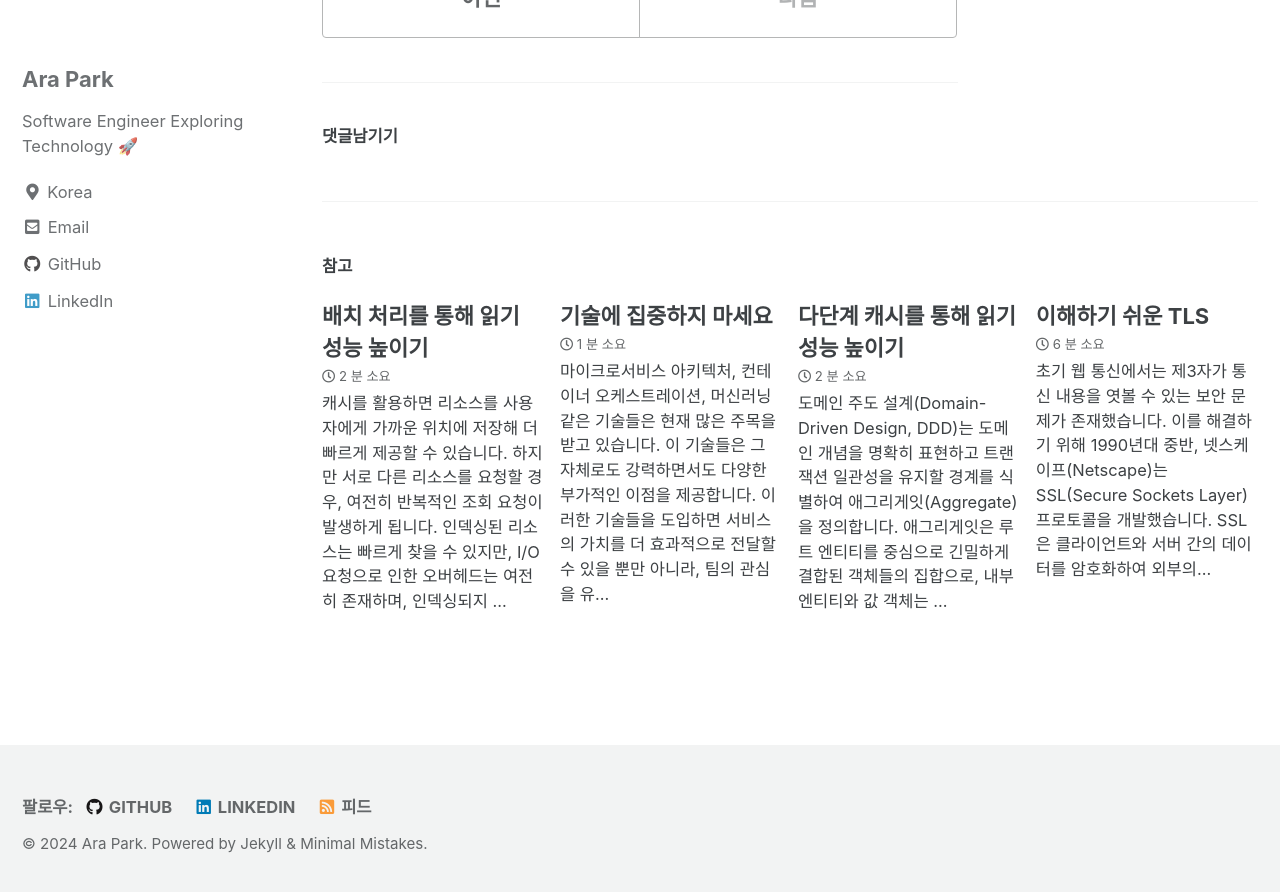
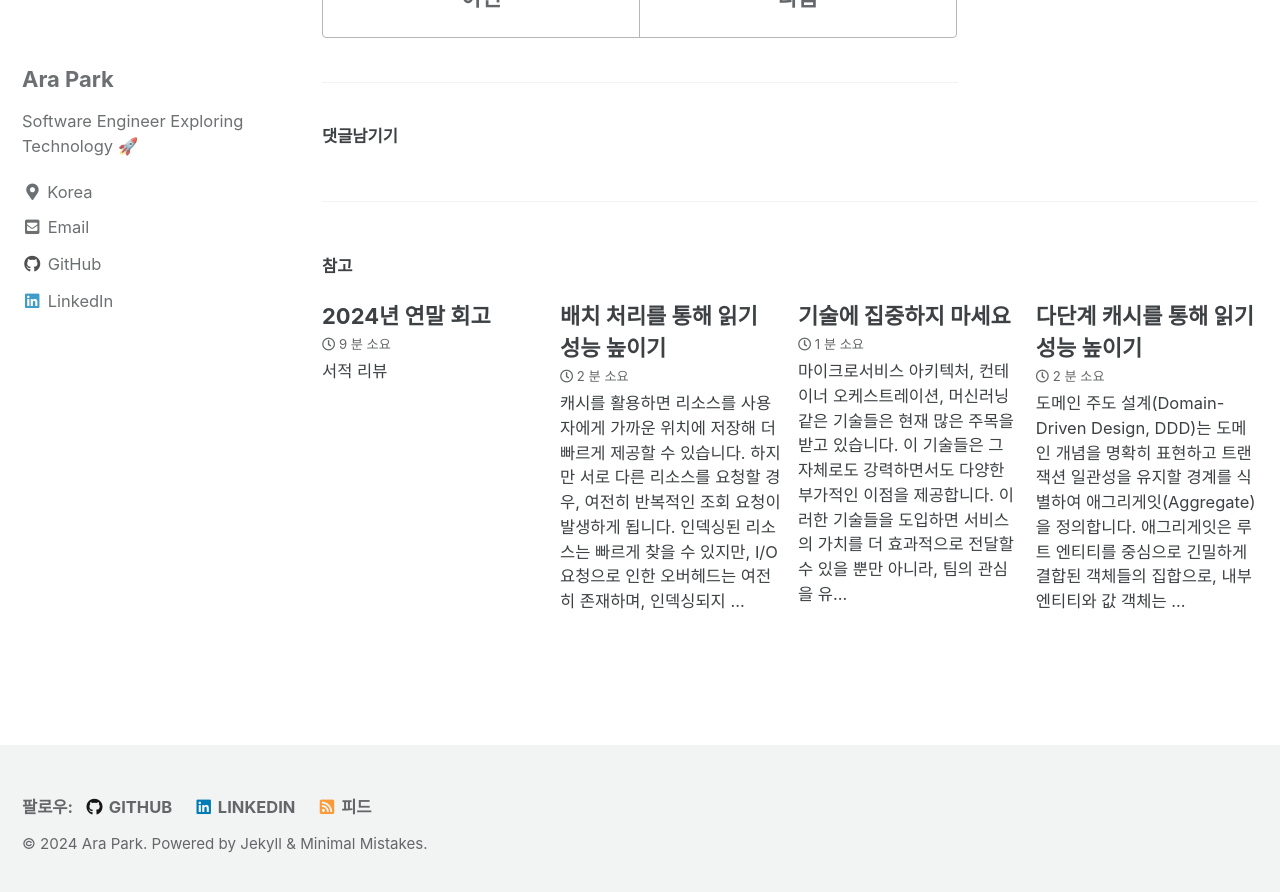
Before and after one commit to siyul-park/siyul-park.github.io, a Jekyll site: the page built from _posts/2024-10-22-improving-bottleneck-points-through-profiling.md, in a window 1280 px wide and 900 px high, scrolled down 13141 px. Shown: the top 892 px of the window. Built offline with Jekyll 4.4.1, drawn with Linux system fonts in a browser that asks for light colours; cached includes are drawn as plain includes; comment, search, counter and statistics services are not loaded; part of the change alters nothing that is shown.

Commit message:
docs: 2024-12-19-2024-review

```diff
--- a/_posts/2024-10-22-improving-bottleneck-points-through-profiling.md
+++ b/_posts/2024-10-22-improving-bottleneck-points-through-profiling.md
@@ -282,7 +282,7 @@ func (p *OutPort) Open(proc *process.Process) *packet.Writer {
 		p.mu.Lock()
 		defer p.mu.Unlock()
 
-    delete(p.writers, proc)
+		delete(p.writers, proc)
 		writer.Close()
 	}))
 
--- /dev/null
+++ b/_posts/2024-12-19-2024-review.md
@@ -0,0 +1,58 @@
+---
+title: "2024년 연말 회고"
+date: 2024-12-19 12:00:00 +0900
+categories: "review"
+tags: ["review"]
+---
+
+## 서적 리뷰
+
+군 복무 기간 동안 개발 환경이 매우 제한적이어서 실제로 코드를 작성하고 협업하며 시장에 마주치는 다양한 경험을 얻기 어려웠습니다. 이러한 공백을 메우기 위해 직접적인 경험 대신 간접 경험을 활용하기로 결정했습니다. 그동안 구입만 해두고 읽지 못했던 여러 서적을 읽으며 지식의 깊이와 폭을 넓히는 데 집중했습니다.
+
+- **[데이터 중심 애플리케이션 설계 | 마틴 클레프만](https://product.kyobobook.co.kr/detail/S000001766328)**: 이 책은 데이터베이스의 내부 구조부터 시작해 분산 시스템 설계 방법, 이종 데이터베이스를 통합하여 애플리케이션을 구축하는 방법까지 폭넓은 내용을 다루고 있습니다. 각 주제에 대한 깊이는 일부 서적에 비해 얕은 편이지만, 입문서로는 적절합니다. 특히 애플리케이션을 이종 데이터베이스가 통합된 거대한 메타데이터베이스로 바라보는 관점이 흥미로웠고, 다양한 구성 요소로 이루어진 분산 시스템에서 신뢰할 수 있는 시스템을 구축하기 위한 여러 시도와 동일한 도메인 모델을 다양한 관점에서 분리하여 처리하는 방식 또한 매력적이었습니다.
+
+- **[데이터베이스 인터널스 | 알렉스 페트로프](https://product.kyobobook.co.kr/detail/S000001804998)**: 이 책은 데이터베이스가 데이터를 어떻게 저장하고 분산 시스템에서 일관성을 유지하는지를 설명합니다. '데이터 중심 애플리케이션 설계'와 겹치는 부분이 있지만, 알고리즘을 더욱 자세히 다루고 있어 매력적입니다. 데이터베이스의 내부 동작 원리를 알고 싶거나 새로운 데이터베이스를 설계하고 싶은 분, 그리고 분산 시스템에 대해 알고 싶은 분께 추천합니다. 단독으로 읽어도 충분하지만, '데이터 중심 애플리케이션 설계'를 먼저 읽고 보다 큰 관점을 갖춘 후 이 책을 통해 세부적인 내용을 보충하는 것도 좋은 접근법입니다.
+
+- **[소프트웨어 아키텍처 101 | 마크 리처드](https://product.kyobobook.co.kr/detail/S000001810445)**: 이 책은 소프트웨어 아키텍터가 가져야 할 사고 방식과 역할, 아키텍처의 특성 및 소프트웨어가 이러한 특성을 얼마나 준수하는지를 평가하는 기법들을 설명합니다. 소프트웨어 개발자와 아키텍터의 능력과 사고 방식의 차이를 강조하며, 아키텍터가 어떤 능력을 갖추어야 하는지를 구체적으로 설명하는 부분이 흥미로웠습니다. 단순히 응집성을 높이고 복잡도를 줄이라고 지시하는 것을 넘어, ArchUnit과 같은 프레임워크를 활용하여 피트니스 함수를 수치화하고 이를 유닛 테스트처럼 CI 프로세스에 통합할 수 있다는 점도 매력적이었습니다. 또한 다양한 소프트웨어 아키텍처 스타일을 설명하는 부분은 지식의 폭을 넓히는 데 큰 도움이 되었습니다.
+
+- **[머신러닝 시스템 설계 | 칩 후옌](https://product.kyobobook.co.kr/detail/S000201212403)**: 이 책은 훈련, 피처 엔지니어링, 모델 개발 및 평가, 모델 배포, 데이터 수집, 연속 학습 및 테스트까지 머신러닝 시스템을 설계하고 운영하는 모든 단계를 다룹니다. 토이 프로젝트를 넘어서 하나의 서비스를 출시하는 과정에서 실무에서 고려해야 할 모든 요소를 쉽게 설명하여 전체적인 개념을 이해하는 데 도움이 됩니다. 각 분야에 대한 깊이는 다소 제한적이지만, MLOps의 전반적인 개념을 포괄적으로 다루어 입문서로 적합합니다. MLOps에 관심 있는 모든 분들에게 추천합니다.
+
+- **[쿠버네티스 인 액션 | 마르코 룩사](https://product.kyobobook.co.kr/detail/S000001804912)**: 이 책은 쿠버네티스에 대한 개념을 시작으로 아키텍처와 세부 기능까지 폭넓게 설명합니다. 800페이지에 달하는 방대한 분량이지만, 쿠버네티스에 익숙하지 않은 사람에게는 반드시 읽어보기를 추천합니다. 도커와 같은 컨테이너 기술에 대한 내용도 포함되어 있으나, 쿠버네티스에 초점을 맞추고 있기 때문에 깊이는 다소 제한적입니다. 쿠버네티스의 다양한 기능을 설명하고 예시를 통해 실습할 수 있도록 구성되어 있어, 책을 읽는 동안 실제로 테스트를 해보면서 따라가는 것이 좋습니다.
+
+- **[자바 최적화(Optimizing Java) | 벤저민 J. 에번스](https://product.kyobobook.co.kr/detail/S000001810148)**: 이 책은 JVM의 성능 튜닝 기법을 다루며, 가비지 수집과 JIT 기법 등 JVM의 내부 구조에 대해서도 설명합니다. 프로파일 기반 최적화와 JIT, JVM과 밀접하게 연결된 'Unsafe', JVM이 내부 상태를 일관되게 유지하기 위한 세이프 포인트에 관한 내용이 특히 흥미로웠습니다. 내부 구조에 대한 깊이는 약간 아쉬운 부분이 있지만, 다양한 주제를 폭넓게 다루고 있어 JVM의 입문서로 추천할 만합니다.
+
+- **[리눅스 시스템 프로그래밍 | 로버트 러브](https://product.kyobobook.co.kr/detail/S000001057569)**: 이 책은 리눅스 시스템 프로그래밍의 기초부터 고급 인터페이스와 최적화 기법까지 폭넓은 내용을 다룹니다. 시스템 프로그래머가 아니더라도 다양한 가상 머신이나 언어들이 리눅스를 고려하여 설계되었기 때문에 애플리케이션 개발자에게도 충분히 도움이 될 것입니다. 메모리 매핑, 'select', 'poll'과 같은 입출력 기법, 프로세스 및 메모리 관리 기법, 그리고 타이머에 대한 부분이 흥미로웠습니다. 특히 타이머에 대한 설명은 분산 시스템에서 왜 로컬 시간에 의존해서는 안 되는지를 보다 직접적으로 체감할 수 있게 해 주어 더욱 흥미로웠습니다.
+
+- **[밑바닥부터 만드는 인터프리터 in Go | 토르슈텐 발](https://product.kyobobook.co.kr/detail/S000001033117)**: 이 책은 테스트 주도 개발 방법을 활용해 인터프리터의 기본 구성 요소부터 고급 기능까지 점진적으로 확장하는 과정을 다룹니다. 소스코드를 토큰화하고 파싱하여 추상 구문 트리를 만들고, 이를 평가해 실행하는 전체 흐름을 이해하기 쉽게 설명합니다. 많은 코드가 포함되어 있지만 지루하지 않고, Go 언어와 TDD를 학습하는 데도 매우 유용합니다. 직관적인 코드 기반 접근 덕분에 쉽게 이해할 수 있지만, 상용 수준의 고급 기법은 간략화되어 깊이는 다소 부족할 수 있습니다. 컴파일러에 관심 있는 분들께 적합한 입문서로, 전문 서적과 토이 프로젝트 설명 사이의 적절한 깊이를 제공합니다.
+
+- **[밑바닥부터 만드는 컴파일러 in Go | 토르슈텐 발](https://product.kyobobook.co.kr/detail/S000001033118)**: 이 책은 테스트 주도 개발 방법을 활용하여 컴파일러의 기본 구성 요소부터 시작해 점진적으로 고급 기능으로 확장해 나갑니다. 전편에서 만든 인터프리터를 기반으로 추상 구문 트리를 바이트코드로 변환하고 스택 기반의 가상 머신에서 실행하는 과정을 다룹니다. TDD를 통해 컴파일러의 구조와 실제 코드를 쉽게 이해할 수 있었습니다. 많은 코드가 포함되어 있지만 지루하지 않게 잘 설명되어 있으며, Go 언어와 TDD를 학습하는 데도 유용합니다. 코드 기반의 접근 방식 덕분에 직관적으로 이해하는 데 도움이 되지만, 고급 기법은 간략화되어 상용 수준의 깊이는 부족합니다. 컴파일러에 관심 있는 분들에게 입문서로 추천합니다.
+
+- **[컴퓨터과학이 여는 세계 | 이광근](https://product.kyobobook.co.kr/detail/S000001033013)**: 이 책은 컴퓨터 과학이 어떻게 탄생하고 발전해 나갔는지를 매력적으로 서술합니다. 고전이라고 불릴 만한 여러 명작들과 비교될 수 있으며, 깊이가 지나치게 낮지 않으면서 흥미롭고 재미있게 설명하고 있어 좋았습니다. 컴퓨터라는 보편 만능 기계가 "기계적인 방법으로 수학의 모든 사실을 증명할 수 있을까"라는 질문에서 시작한 점이 흥미로웠고, 튜링 기계가 다른 모든 튜링 기계를 흉내낼 수 있다는 점에서 현대의 다양한 에뮬레이터의 존재를 떠올리게 했습니다. 또한 프로그래밍 언어의 두 기원 중 하나인 람다 계산법에 대해 알게 되었고, 프로그래밍 언어와 그 언어로 표현된 프로그래밍이 왜 그렇게 설계되고 작성되었는지를 다시 생각해 볼 수 있는 계기가 되었습니다. 불완전한 데이터 전송 문제를 물리적인 문제가 아닌 메시지가 가진 정보량의 문제로 바라보는 정보 이론이 데이터 인코딩과 오류 수정 코드가 왜 탄생하게 되었는지를 설명해 주어 유익했습니다.
+
+- **[프로그래밍 심리학 | 제랄드 M. 와인버그](https://product.kyobobook.co.kr/detail/S000001032983)**: 이 책은 프로그래밍을 인간의 행위로 바라보며 심리학적 측면에서 탐구합니다. 심리학적인 깊이가 부족한 독자의 입장에서는 심리학 내용을 직접적으로 평가하기 어려울 수 있으나, 심리학적 지식이 없어도 읽는 데에는 큰 어려움이 없었습니다. 프로그래밍이 인간의 행동이므로 단순히 코드 작성을 넘어 작성하는 환경과 문맥을 함께 고려해야 한다는 관점이 흥미로웠습니다. 특히 '맨선스 미신'에서 제안한 외과 수술 팀의 개념과 대조되는 비자아적 프로그래밍 기법을 소개한 부분이 인상적이었습니다. '익스트림 프로그래밍'에서 제안하는 페어 프로그래밍과도 연결점이 있어 재미있었습니다. 외과 수술 팀과 비자아적 프로그래밍 중 어떤 것이 더 나은지는 명확히 말하기 어렵지만, 기간과 내용이 분명한 소규모 단기 프로젝트에서는 외과 수술 팀이 적절할 것 같습니다. 반면, 그 외의 프로젝트에서는 비자아적 프로그래밍을 시도해 보는 것이 적합할 것입니다. 현재 마이크로서비스가 보편화된 시대에 각 마이크로서비스에서는 외과 수술 팀을 활용하고, 전체 시스템에서는 비자아적 프로그래밍을 도입하여 각 개인이 주요 서비스에 집중하며 여러 사이드 프로젝트에 참여하고 주기적으로 역할을 바꾸는 방법도 좋은 접근법이 될 것 같습니다.
+
+- **[클린 애자일 | 로버트 C. 마틴](https://product.kyobobook.co.kr/detail/S000001033102)**: 이 책은 애자일 선언의 탄생부터 시작해 애자일의 정의와 실천 방법을 설명합니다. 스프린트, TDD, 페어 프로그래밍 등 애자일에서 파생된 여러 기법들이 어떻게 발생했는지, 그리고 서로 어떻게 연결되는지를 알 수 있어 유익합니다. 특히, 번다운 차트와 같은 방법을 활용하여 데이터를 기반으로 일정을 추정하는 부분이 매력적이었습니다. 파편적으로 알고 있던 애자일에 대한 지식을 체계적으로 정리할 수 있는 기회를 제공하며, 애자일에 대해 더 깊이 알고 싶은 분들께 추천합니다.
+
+- **[소프트웨어 장인 | 산드로 만쿠소](https://product.kyobobook.co.kr/detail/S000001889885)**: 이 책은 소프트웨어 개발자가 전문가로서 책임감을 가지고 자신의 작품과 커리어에 주체적으로 임해야 한다는 '소프트웨어 장인정신'을 설명합니다. 애자일 매니페스토에 더해 소프트웨어 장인정신 매니페스토를 소개하며, 부실한 관리, 잘못 정의된 절차, 형편없는 코드로 인해 프로젝트가 실패하지 않도록 전문적인 개발 수준을 높이는 방법을 제시합니다. 스스로 만든 소프트웨어에 대한 자부심과 무한한 책임을 강조하며, 개발자들이 가져야 할 태도와 윤리에 대해 깊이 생각하게 합니다. 더 좋은 개발자가 되기 위해 고민하시는 분들께 추천합니다.
+
+- **[생각하는 프로그래밍 | 존 벤틀리](https://product.kyobobook.co.kr/detail/S000001032984)**: 이 책은 정렬, 탐색 등 기본적인 알고리즘과 데이터 구조를 설명하며, 이러한 요소들을 어떤 상황에서 어떻게 활용할지를 고민하게 합니다. 기초적인 내용을 다루지만, 실무에서 다양한 환경을 고려하여 초점을 맞춰야 할 부분을 깊이 있게 탐구할 수 있도록 돕습니다. 프로그래밍 과정에서 고려해야 할 여러 요소를 설명하며, 기계적으로 코드를 작성하는 대신 다양한 문맥을 고려해 신중하게 작성하는 훈련을 제공합니다. '클린 코드'와 유사하지만 알고리즘적 접근과 다양한 최적화 기법을 강조하므로 모든 개발자에게 추천합니다.
+
+- **[맨먼스 미신 | 프레더릭 브룩스](https://product.kyobobook.co.kr/detail/S000001033010)**: 이 책은 소프트웨어 공학의 근본적인 개념과 프로젝트 관리 방법에 대해 설명합니다. 오래된 예시들이 있어 현대 환경과 차이가 나는 부분도 있지만, 당시의 상황을 엿볼 수 있어 흥미로웠고, 소프트웨어 공학과 인적 자원 관리의 핵심적인 내용은 여전히 유효합니다. 특히 사람과 일정이 교환 불가능하다는 '맨먼스 미신', 효율적인 팀 구성을 설명하는 '외과 수술 팀', 현재 더욱 중요해진 '버리기 위한 계획', 그리고 생산성과 신뢰성, 단순성을 개선하는 '은탄환은 없다'라는 챕터는 많은 생각할 거리를 제공해줍니다. 저자는 소프트웨어 개발이 복잡한 개념적 구조를 만드는 본질적으로 어려운 작업이므로 이를 해결할 은탄환은 나오기 어렵다고 주장합니다. 하지만 저자의 글이 쓰인 당시의 전문가 시스템과는 달리, 오늘날의 광범위한 작업을 처리하는 LLM이 은탄환이 될 가능성도 충분히 있다고 생각합니다. 소프트웨어 공학에 관심 있는 분들에게 추천할 만한 책입니다.
+
+- **[테스트 주도 개발 | 켄트 백](https://product.kyobobook.co.kr/detail/S000001032985)**: 이 책은 테스트 주도 개발(TDD)의 창시자인 켄트 백이 TDD의 개념과 방법을 설명합니다. 다양한 예제를 통해 단계별로 진행하며, 실제로 TDD를 어떻게 적용해야 하는지 이해하는 데 도움을 줍니다. 켄트 백과 함께 프로그래밍하는 듯한 경험이 인상적이었고, TDD를 실천하며 드는 의문에 대한 해답도 제공되어 유익했습니다. 테스트를 먼저 작성하는 것이 적절한 구현을 유도하는 데 어떻게 활용될 수 있는지 알 수 있었고, 얼마나 많은 테스트를 작성해야 하는지는 코드에 대한 신뢰성에 달려 있다는 통찰도 얻었습니다. TDD에 관심 있는 모든 분들에게 추천합니다.
+
+- **[린 스타트업 | 애릭 리스](https://product.kyobobook.co.kr/detail/S000001032948)**: 이 책은 린 스타트업의 창시자인 에릭 리스가 해당 방법론을 설명합니다. 경험이 없는 시장에서 자본과 인원이 제한된 신생 기업이 자신을 증명하는 방법을 린 제조의 교훈을 통해 제시합니다. 무의미한 지표에 의존하지 않고 실제 성과를 측정하며, 고객의 요구를 이해하고 신속하게 방향을 조정하는 방법을 설명합니다. 애자일 방법론과 유사하게 민첩하고 지속적으로 변화하며 적응하는 린 스타트업의 다양한 사례와 조언을 통해 많은 통찰을 얻을 수 있습니다. 스타트업뿐 아니라 새로운 시장에 도전하는 모든 기업과 개인에게 추천합니다.
+
+- **[개발 7년차 매니저 1일차 | 카미유 푸르니에](https://product.kyobobook.co.kr/detail/S000001810222)**: 이 책은 개발자가 매니저로 성장하는 데 유용한 다양한 정보를 제공합니다. 소규모 조직을 관리하는 매니저부터 대규모 조직을 이끄는 매니저까지, 각 역할에 따른 서로 다른 관점과 능력을 상세히 설명합니다. 개발자가 매니저로서의 역할을 키우는 방법과 조직 관리에 대한 풍부하고 의미 있는 조언이 담겨 있어, 현재 속한 조직의 문화와 매니저들의 관리 방식에 대해 생각해볼 기회를 제공합니다. 매니저로 성장하고 싶지 않은 사람이라도 매니저들이 어떤 의도로 특정 관리 방법을 활용하는지, 그리고 조직에서 어떤 리더와 팔로어가 되어야 하는지를 고민해 볼 수 있게 해줍니다.
+
+- **[프로그래머로 사는 법 | 샘 라이트스톤](https://product.kyobobook.co.kr/detail/S000001223874)**: 이 책은 프로그래머라는 직업을 가진 우리가 경력을 어떻게 관리하고 조직 내에서 어떻게 행동해야 하는지를 설명합니다. 소프트웨어 개발자로 일하며 마주치는 다양한 상황에서 타인을 어떻게 대하고 자신을 어떻게 정돈할지를 알려주는 조언이 가득합니다. 그러나 명확한 해답을 제공하지는 않으며, 이러한 조언을 바탕으로 스스로의 길을 결정해야 합니다. 프로그래머의 길을 걸어가기로 결심한 모든 사람들에게 추천합니다.
+
+- **[구글 엔지니어는 이렇게 일한다 | 타이터스 원티스](https://product.kyobobook.co.kr/detail/S000061352347)**: 이 책은 구글의 문화, 가치, 도구, 프로세스에 대해 설명합니다. 시장을 선도하는 기업인 만큼, 단일 기업을 넘어 소프트웨어 엔지니어링에 널리 적용될 수 있는 풍부한 지식을 제공합니다. 구글의 문화와 환경을 간접적으로 체험할 수 있어 시야를 넓히는 데 도움이 됩니다. 다만, 주어진 환경이 다르므로 맹목적으로 받아들이기보다는 환경의 차이를 이해하고 적절하게 적용하는 것이 중요합니다. 구글이나 빅테크 기업의 문화를 알고 싶은 분들에게 추천합니다.
+
+- **[소프트 스킬 | 존 손메즈](https://product.kyobobook.co.kr/detail/S000061532577)**: 이 책은 개발자가 관계, 언어, 습관, 커뮤니케이션, 리더십과 같은 소프트 스킬을 어떻게 기를 수 있는지를 설명합니다. 경력 관리와 셀프 마케팅부터 학습 방법, 생산성 관리, 재무 관리, 건강, 마인드셋까지 다양한 분야를 다루며 구체적인 조언으로 가득 차 있습니다. 자기 개발과 마인드셋에 대한 다양한 관점과 방법을 알 수 있어 유익했습니다. 하드 스킬뿐만 아니라 소프트 스킬도 개발자의 핵심 역량이므로, 개발자의 길을 시작하는 분들에게 추천합니다.
+
+- **[커리어 스킬 | 존 손메즈](https://product.kyobobook.co.kr/detail/S000001792827)**: 이 책은 개발자로서 커리어를 효과적으로 관리하는 방법과 필수적인 기초 지식을 제공합니다. 처음 개발자가 되기 위한 다양한 접근법부터 이력서 작성, 자신을 시장에 표현하는 법, 면접 준비, 좋은 조건으로 연봉 협상하는 방법, 안전하게 퇴사하는 방법까지 커리어 관리에 대한 세부적인 지침을 다룹니다. 다만, '소프트 스킬'과 중복되는 내용이 많아 두 책을 모두 읽는 것은 비효율적일 수 있습니다. 처음 개발자의 길을 선택한 분들이나 주변에서 커리어에 대한 조언을 받기 어려운 분들에게 추천합니다.
+
+- **[IT 개발자의 영어 필살기 | 나시노 류타로](https://product.kyobobook.co.kr/detail/S000001932743)**: 이 책은 개발자가 자주 접하는 다양한 영어 문서들을 효과적으로 읽고 쓰는 방법을 설명합니다. 일반적인 영어 서적보다 IT 분야에 초점을 맞추고 있어, 실질적으로 자주 사용하는 표현과 단어를 기반으로 더 효율적으로 학습할 수 있습니다. 그러나 영어 자체나 IT 분야에 대한 깊이 있는 설명은 부족하며, 분량이 많지 않아 읽는 데 오랜 시간이 걸리지는 않습니다. 영어를 공부하는 분들은 다른 전문적인 책을 참고하는 것도 추천합니다.
+
+- **[개발자의 글쓰기 | 김철수](https://product.kyobobook.co.kr/detail/S000001766399)**: 이 책은 개발자가 작성해야 하는 다양한 문서에 대해 설명합니다. 주석, 커밋 메시지, 에러 메시지, 장애 리포트, 개발 가이드, SI 제안서, 기술 블로그 등 여러 문서 작성 방법을 다루지만, 각 내용이 깊지 않고 원론적인 측면에 그치는 경향이 있습니다. 글쓰기 방법에만 초점을 맞춘다면, 더 전문적인 서적을 추천합니다.
```
